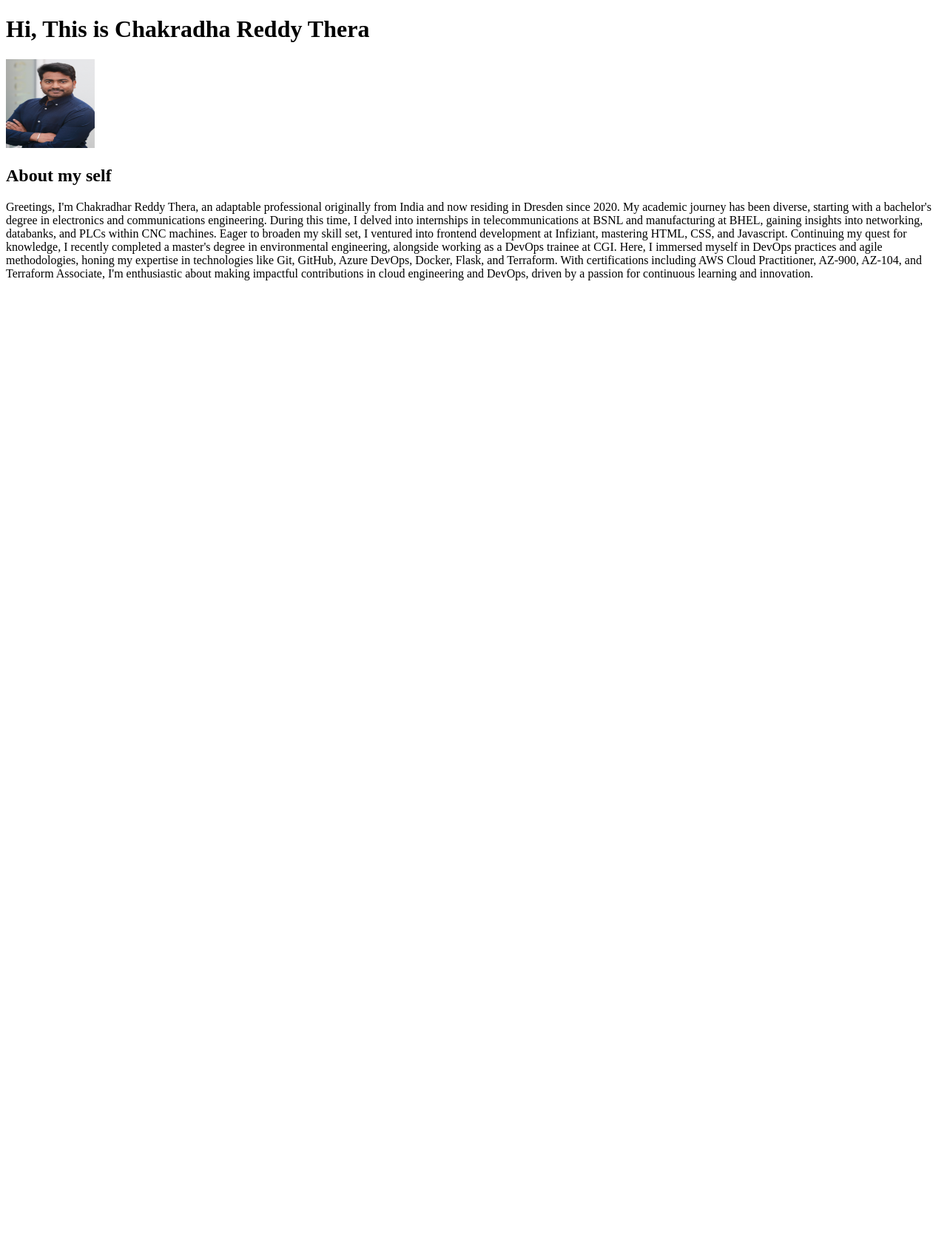
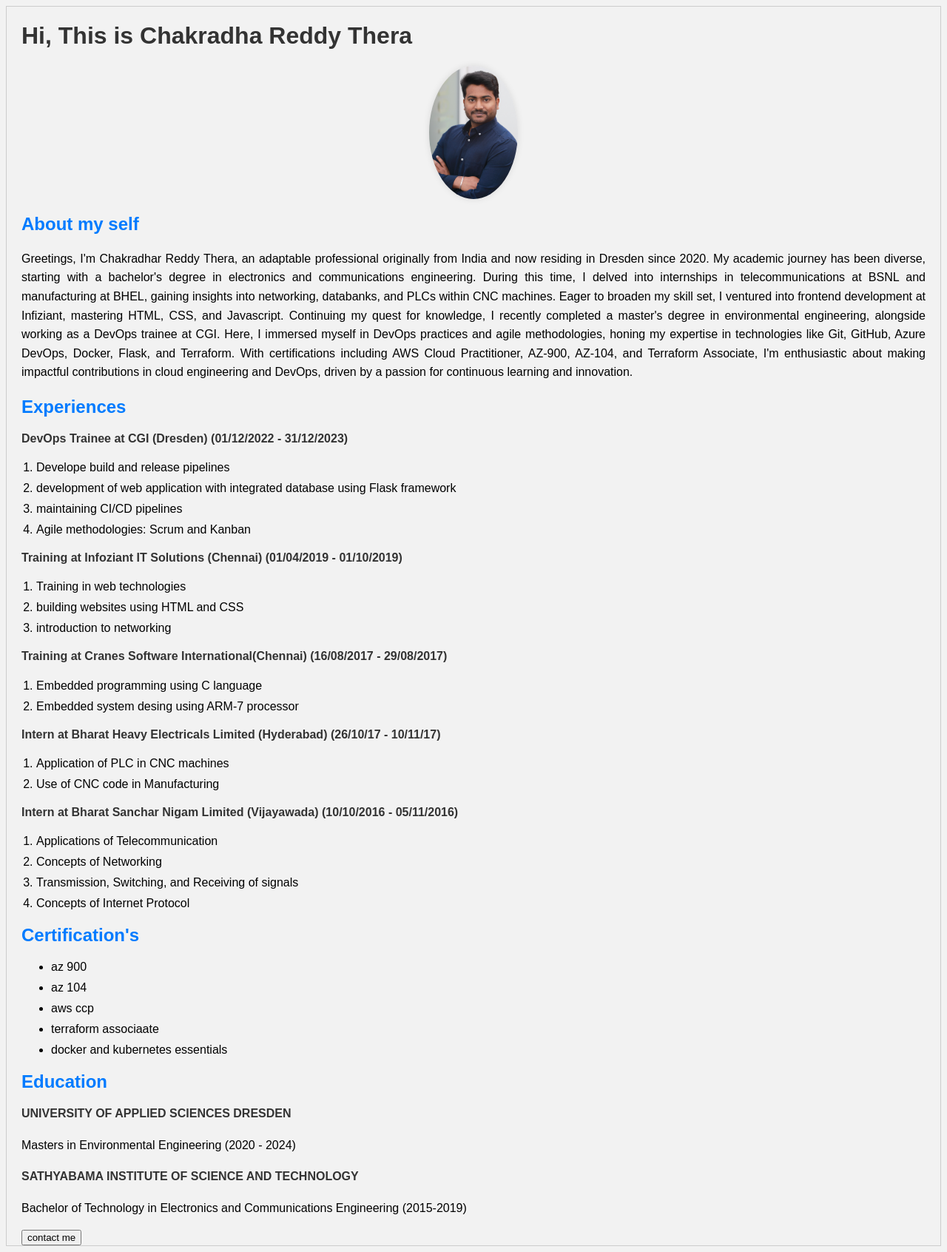
Before and after one commit to Chakri21081997/flask-app, a Flask app: page / in a window 1280 px wide. Shown: the whole page at 74% size. Before the commit the page ends 379 px from the top, so only its background shows below. Run offline with Flask 3, Linux system fonts and the light colour scheme.

Commit message:
added css file

```diff
--- /dev/null
+++ b/static/styles.css
@@ -0,0 +1,65 @@
+/* Body Styles */
+body {
+    font-family: Arial, sans-serif;
+    margin: 40;
+    padding: 10;
+    background-color: #f2f2f2;
+    border: 1px solid #ccc;
+    padding-left: 20px;
+    padding-right: 20px;
+}
+
+/* Header Styles */
+h1 {
+    color: #333;
+}
+
+/* Image Styles */
+img {
+    border-radius: 50%; /* Apply rounded corners */
+    margin-bottom: 20px;
+    display: block; /* Ensure the image is displayed as a block element */
+    margin: 0 auto; /* Center the image horizontally */
+    box-shadow: 0 0 10px rgba(0, 0, 0, 0.1); /* Add a subtle shadow */
+    max-width: 100%; /* Ensure the image does not exceed its container's width */
+    height: auto; /* Maintain aspect ratio */
+}
+
+/* Paragraph Styles */
+p {
+    line-height: 1.6;
+    color: #000000;
+    text-align: justify;
+}
+
+/* Section Header Styles */
+h2 {
+    color: #007bff;
+}
+
+/* List Styles */
+ol {
+    padding-left: 20px;
+}
+
+/* List Item Styles */
+li {
+    margin-bottom: 10px;
+}
+
+/* Experience Section Styles */
+h4 {
+    color: #333;
+    margin-top: 20px;
+}
+
+/* Footer Styles */
+footer {
+    background-color: #333;
+    color: #fff;
+    text-align: center;
+    padding: 10px 0;
+    position: fixed;
+    bottom: 0;
+    width: 100%;
+}
--- a/templates/home.html
+++ b/templates/home.html
@@ -3,13 +3,58 @@
   <head>
     <head>
         <title>Your Page Title</title>
-
+        <link rel="stylesheet" type="text/css" href="../static/styles.css">
     </head>
   </head>
   <body>
     <h1>Hi, This is Chakradha Reddy Thera</h1>
-    <img src="https://78cbfa2c-0d37-4658-81a4-423127080c10-00-1doevnbggy2c1.spock.replit.dev/static/picture.jpg" width= 120 height = 120 alt="chakri's image">
+    <img src="https://78cbfa2c-0d37-4658-81a4-423127080c10-00-1doevnbggy2c1.spock.replit.dev/static/images/picture.jpg" width= 120 height = 120 alt="chakri's image">
     <h2>About my self </h2>
     <p>Greetings, I'm Chakradhar Reddy Thera, an adaptable professional originally from India and now residing in Dresden since 2020. My academic journey has been diverse, starting with a bachelor's degree in electronics and communications engineering. During this time, I delved into internships in telecommunications at BSNL and manufacturing at BHEL, gaining insights into networking, databanks, and PLCs within CNC machines. Eager to broaden my skill set, I ventured into frontend development at Infiziant, mastering HTML, CSS, and Javascript. Continuing my quest for knowledge, I recently completed a master's degree in environmental engineering, alongside working as a DevOps trainee at CGI. Here, I immersed myself in DevOps practices and agile methodologies, honing my expertise in technologies like Git, GitHub, Azure DevOps, Docker, Flask, and Terraform. With certifications including AWS Cloud Practitioner, AZ-900, AZ-104, and Terraform Associate, I'm enthusiastic about making impactful contributions in cloud engineering and DevOps, driven by a passion for continuous learning and innovation.</p>
+    <h2>Experiences </h2>
+    <h4>DevOps Trainee at CGI (Dresden) (01/12/2022 - 31/12/2023) </h4>
+    <ol>
+      <li>Develope build and release pipelines</li>
+      <li>development of web application with integrated database using Flask framework</li>
+      <li>maintaining CI/CD pipelines</li>
+      <li>Agile methodologies: Scrum and Kanban</li>
+    </ol>
+    <h4>Training at Infoziant IT Solutions (Chennai) (01/04/2019 - 01/10/2019)</h4>
+    <ol>
+      <li>Training in web technologies</li>
+      <li>building websites using HTML and CSS</li>
+      <li>introduction to networking</li>
+    </ol>
+    <h4> Training at Cranes Software International(Chennai) (16/08/2017 - 29/08/2017)</h4>
+    <ol>
+      <li>Embedded programming using C language</li>
+      <li>Embedded system desing using  ARM-7 processor</li>
+    </ol>
+    <h4>Intern at Bharat Heavy Electricals Limited (Hyderabad) (26/10/17 - 10/11/17)</h4>
+    <ol>
+      <li>Application of PLC in CNC machines</li>
+      <li>Use of CNC code in Manufacturing</li>
+    </ol>
+    <h4>Intern at Bharat Sanchar Nigam Limited (Vijayawada) (10/10/2016 - 05/11/2016)</h4>
+    <ol>
+      <li>Applications of Telecommunication</li>
+      <li>Concepts of Networking</li>
+      <li>Transmission, Switching, and Receiving of signals</li>
+      <li>Concepts of Internet Protocol </li>
+    </ol>
+    <h2>Certification's </h2>
+    <ul>
+      <li>az 900</li>
+      <li>az 104</li>
+      <li>aws ccp</li>
+      <li>terraform associaate</li>
+      <li>docker and kubernetes essentials</li>
+    </ul>
+    <h2>Education</h2>
+    <h4>UNIVERSITY OF APPLIED SCIENCES DRESDEN </h4>
+    <p>Masters in Environmental Engineering (2020 - 2024)</p>
+    <h4>SATHYABAMA INSTITUTE OF SCIENCE AND TECHNOLOGY</h4>
+    <p>Bachelor of Technology in Electronics and Communications Engineering (2015-2019)</p>
+    <button>contact me</button>
   </body>
 </html>
```
Also changed, not shown: static/images/cloud banner.jpg (renamed from static/cloud banner.jpg), static/images/picture.jpg (renamed from static/picture.jpg).
